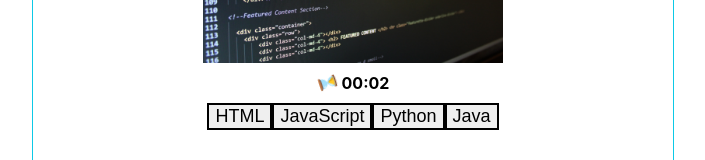
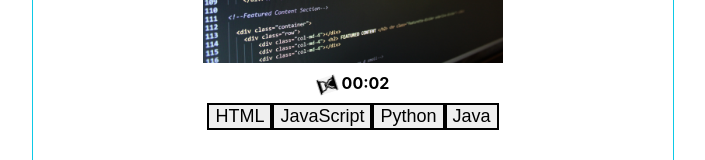
Before and after one commit to Technigo/project-redux-quiz-old, a React (Create React App) app: page / in a window 1280 px wide. Both pictures are taken after a click on the button "LETS GET STARTED!". Shown: the part 348-508 px from the top of the page, without its empty margins (278-983 px from the left). Built offline with nearby package versions, Linux system fonts and the light colour scheme.

Commit message:
added fix to rotate in timerAni file, works now!

```diff
--- a/src/components/timer/TimerAni.js
+++ b/src/components/timer/TimerAni.js
@@ -1,9 +1,12 @@
 import React from 'react'
 import styled, { keyframes } from 'styled-components'
+import IconImg from 'assets/hourglass.jpeg'
 
 const InfiniteRotate = () => {
   return (
-    <Rotate>⌛</Rotate>
+    <Rotate>
+      <img src={IconImg} alt="icon" size={20} />
+    </Rotate>
   )
 }
 
@@ -14,6 +17,9 @@ to {
 `
 const Rotate = styled.div`
 animation: ${rotate} 4s linear infinite;
+display: flex;
+width: 20px;
+height: 20px;
 
 `
 
```
